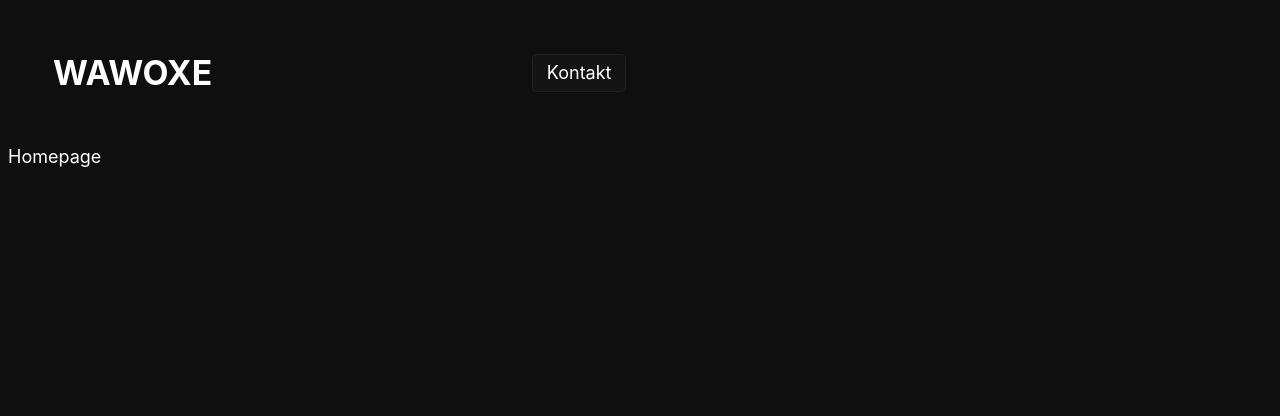
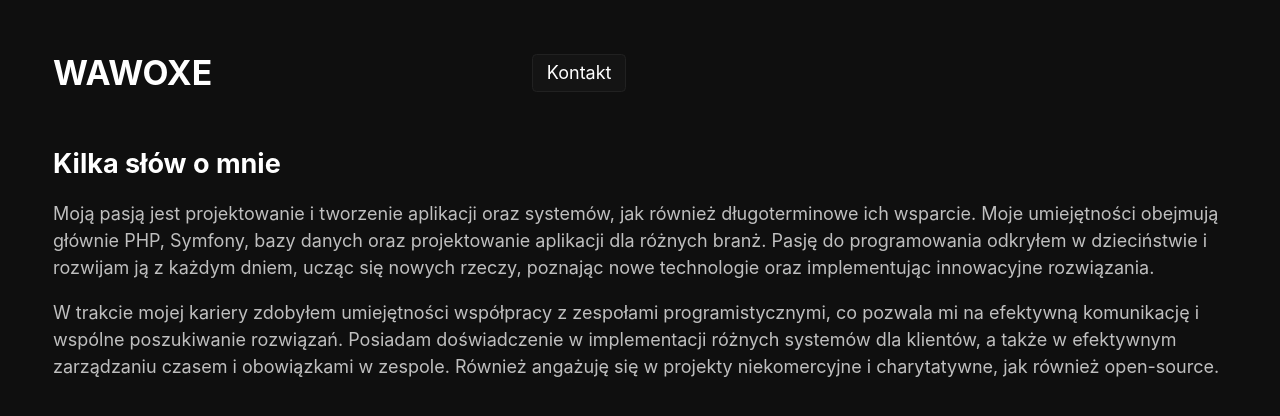
Before and after one commit to wawoxe/portfolio, a Symfony app: template templates/pages/home.html.twig in a window 1280 px wide. Shown: the top 416 px of the page. Run offline with Twig, Linux system fonts and the light colour scheme; the template is opened without the code that fills it, so the values that code supplies are empty; style sheets or scripts are compiled from the project's sources; some libraries are stand-ins or nearby versions.

Commit message:
#3 Added about me section

```diff
--- a/assets/styles/abstracts/_variables.scss
+++ b/assets/styles/abstracts/_variables.scss
@@ -5,6 +5,7 @@ $regularWeight: 400;
 $boldWeight: 700;
 
 // Colors
+$gray: hsl(0, 0%, 75%);
 $dark-700: hsl(0, 0%, 13%);
 $dark-800: hsl(0, 0%, 8%);
 $dark-900: hsl(0, 0%, 6%);
--- /dev/null
+++ b/assets/styles/components/sections/_about_me.scss
@@ -0,0 +1,27 @@
+@import "../../abstracts/variables";
+
+#about-me {
+  position: relative;
+
+  padding: 0 1rem;
+  margin: 3rem 0 3rem 1.5rem;
+
+  & h1 {
+    font-size: 1.5rem;
+    line-height: 2rem;
+
+    margin-bottom: 1rem;
+  }
+
+  & p {
+    color: $gray;
+
+    line-height: 1.5rem;
+
+    margin-bottom: 1rem;
+
+    &:last-child {
+      margin-bottom: 0;
+    }
+  }
+}
--- /dev/null
+++ b/assets/styles/pages/home.scss
@@ -0,0 +1 @@
+@import "../components/sections/about_me";
--- /dev/null
+++ b/templates/_components/_sections/_about_me.html.twig
@@ -0,0 +1,15 @@
+<section id="about-me">
+    <h1>Kilka słów o mnie</h1>
+    <p>
+        Moją pasją jest projektowanie i tworzenie aplikacji oraz systemów, jak również długoterminowe ich wsparcie.
+        Moje umiejętności obejmują głównie PHP, Symfony, bazy danych oraz projektowanie aplikacji dla różnych branż.
+        Pasję do programowania odkryłem w dzieciństwie i rozwijam ją z każdym dniem, ucząc się nowych rzeczy, poznając
+        nowe technologie oraz implementując innowacyjne rozwiązania.
+    </p>
+    <p>
+        W trakcie mojej kariery zdobyłem umiejętności współpracy z zespołami programistycznymi, co pozwala mi na
+        efektywną komunikację i wspólne poszukiwanie rozwiązań. Posiadam doświadczenie w implementacji różnych systemów
+        dla klientów, a także w efektywnym zarządzaniu czasem i obowiązkami w zespole. Również angażuję się w projekty
+        niekomercyjne i charytatywne, jak również open-source.
+    </p>
+</section>
--- a/templates/pages/home.html.twig
+++ b/templates/pages/home.html.twig
@@ -1,5 +1,10 @@
 {% extends 'base.html.twig' %}
 
+{% block styles %}
+    {{ parent() }}
+    {{ encore_entry_link_tags('home') }}
+{% endblock %}
+
 {% block main %}
-    Homepage
+    {% include '_components/_sections/_about_me.html.twig' %}
 {% endblock %}
--- a/webpack.config.js
+++ b/webpack.config.js
@@ -22,7 +22,9 @@ Encore
      * and one CSS file (e.g. app.css) if your JavaScript imports CSS.
      */
     .addEntry('base', './assets/scripts/base.ts')
+
     .addStyleEntry('base_style', './assets/styles/layout/base.scss')
+    .addStyleEntry('home', './assets/styles/pages/home.scss')
 
     // When enabled, Webpack "splits" your files into smaller pieces for greater optimization.
     .splitEntryChunks()
```
